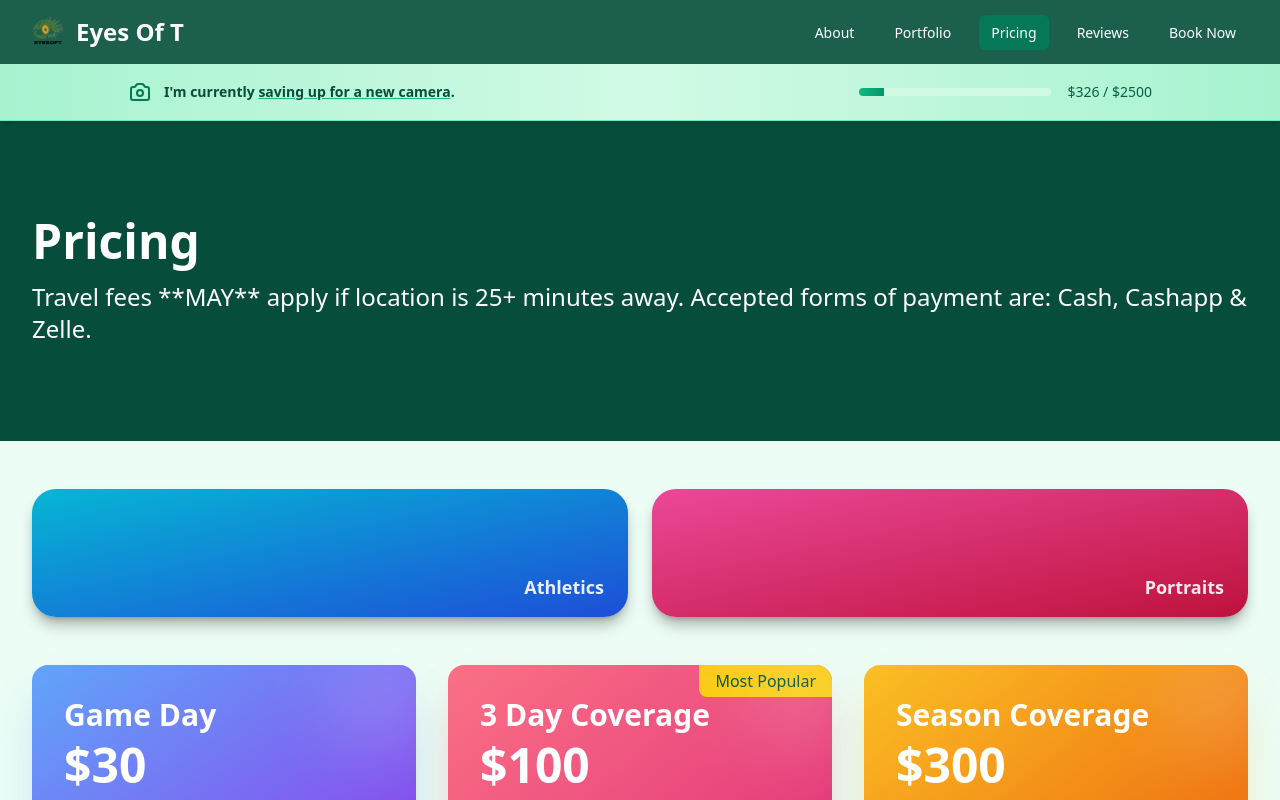
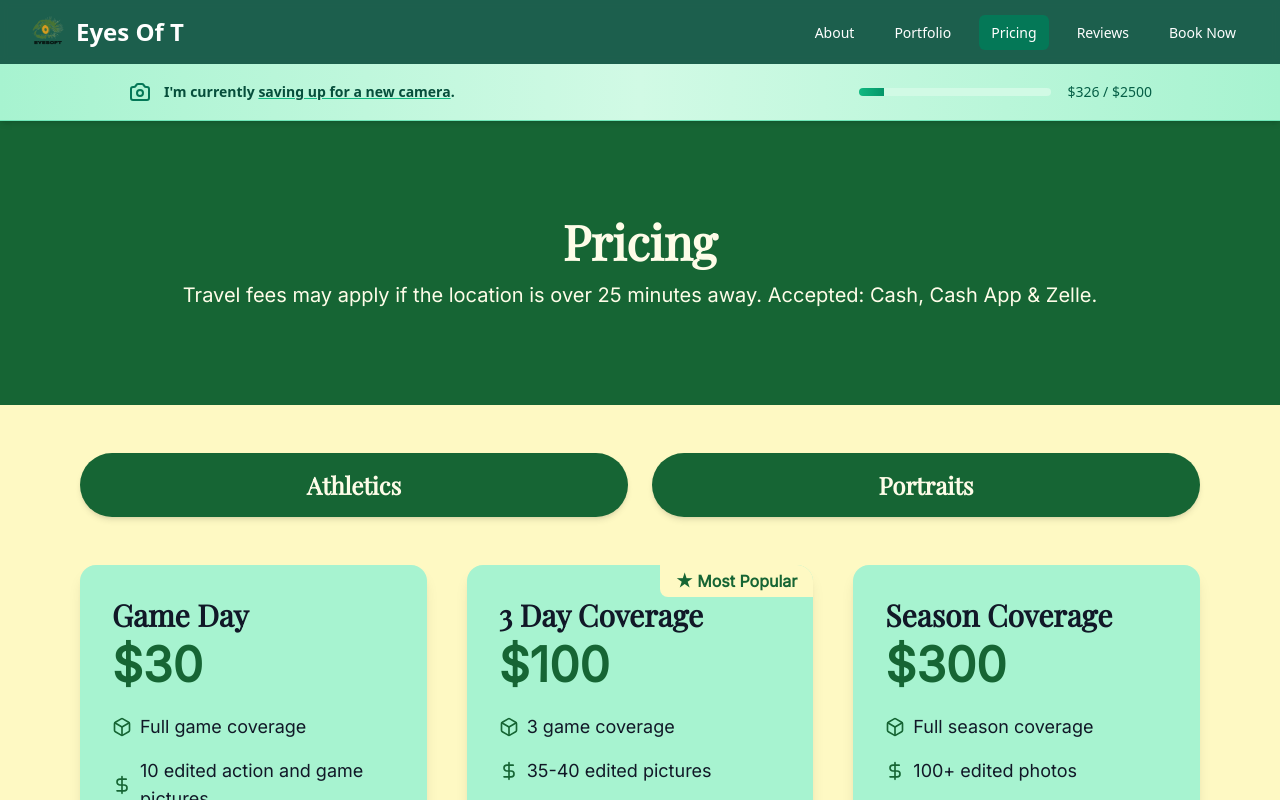
Before and after one commit to wipeoutbusiness/eyesoft, a React (Vite) app: page /pricing in a window 1280 px wide. Both pictures are taken after a click on the button "Athletics". Shown: the top 800 px of the page. Built offline with nearby package versions, Linux system fonts and the light colour scheme; a web font is replaced by a local one; what @convex-dev/auth would draw is missing.

Commit message:
Update Pricing.tsx

```diff
--- a/src/pages/Pricing.tsx
+++ b/src/pages/Pricing.tsx
@@ -1,69 +1,49 @@
 import { useState } from "react";
 import { motion, AnimatePresence } from "framer-motion";
 import { Link } from "react-router-dom";
+import { Box, DollarSign, Clock } from "lucide-react";
 
 export function Pricing() {
-  // Athletics tiers
+  const iconMap = [<Box size={20} />, <DollarSign size={20} />, <Clock size={20} />];
+
   const athleticsPackages = [
     {
       name: "Game Day",
       price: "$30",
-      features: [
-        "Full game coverage",
-        "10 edited action and game pictures"
-      ],
-      color: "from-blue-400 to-purple-600",
-      shadow: "shadow-blue-500/30",
+      features: ["Full game coverage", "10 edited action and game pictures"],
+      popular: false,
     },
     {
       name: "3 Day Coverage",
       price: "$100",
-      features: [
-       "3 game coverage",
-        "35-40 edited pictures",
-        "Simple 30 second mixtape w/ song choice"
-      ],
-      color: "from-rose-400 to-pink-600",
-      shadow: "shadow-rose-500/30",
+      features: ["3 game coverage", "35-40 edited pictures", "30-sec mixtape w/ song"],
       popular: true,
     },
     {
       name: "Season Coverage",
       price: "$300",
-      features: [
-       "Full season coverage",
-        "100+ edited photos shots",
-        "Season Highlight mixtape"
-      ],
-      color: "from-amber-400 to-orange-600",
-      shadow: "shadow-amber-500/30",
+      features: ["Full season coverage", "100+ edited photos", "Highlight mixtape"],
+      popular: false,
     },
   ];
 
-  // Portrait tiers (your original 3 tiers)
   const portraitPackages = [
     {
       name: "Basic",
       price: "$155",
-      features: [
-       "1-hour session",
-        "20 edited photos"
-      ],
-      color: "from-blue-400 to-purple-600",
-      shadow: "shadow-blue-500/30",
+      features: ["1-hour session", "20 edited photos"],
+      popular: false,
     },
     {
       name: "Premium",
       price: "$225",
       features: [
-       "2-hour session",
+        "2-hour session",
         "25 edited photos",
         "Location Consultation",
         "2 outfit changes",
-        "10 photocards of your choice"
+        "10 photocards",
       ],
-      color: "from-rose-400 to-pink-600",
-      shadow: "shadow-rose-500/30",
       popular: true,
     },
     {
@@ -74,56 +54,45 @@ export function Pricing() {
         "35 edited photos",
         "Location Consultation",
         "2 outfit changes",
-        "5 8x10 photos",
-        "All image files"
+        "5 8x10 prints",
+        "All image files",
       ],
-      color: "from-amber-400 to-orange-600",
-      shadow: "shadow-amber-500/30",
+      popular: false,
     },
   ];
 
-  // State to track selected category
   const [selectedCategory, setSelectedCategory] = useState(null);
 
-  // Helper to render package cards
   const renderPackages = (packages) =>
     packages.map((pkg, index) => (
       <Link to="/booking" key={pkg.name}>
         <motion.div
-          initial={{ opacity: 0, y: 30 }}
+          initial={{ opacity: 0, y: 40 }}
           animate={{ opacity: 1, y: 0 }}
-          exit={{ opacity: 0, y: 30 }}
+          exit={{ opacity: 0, y: 40 }}
           transition={{ duration: 0.5, delay: index * 0.15 }}
-          whileHover={{ y: -10, scale: 1.02 }}
-          className={`w-full relative overflow-hidden rounded-2xl bg-gradient-to-br ${pkg.color} text-white p-8 shadow-2xl ${pkg.shadow} cursor-pointer`}
+          whileHover={{
+            y: -8,
+            boxShadow: "0px 0px 20px 2px rgba(20, 83, 45, 0.25)",
+          }}
+          className={`w-full relative overflow-hidden rounded-2xl bg-sage text-charcoal p-8 shadow-lg transition-all`}
         >
           {pkg.popular && (
-            <div className="absolute top-0 right-0 bg-yellow-400 text-emerald-900 px-4 py-1 rounded-bl-lg font-medium">
-              Most Popular
+            <div className="absolute top-0 right-0 bg-beige text-forest px-4 py-1 rounded-bl-lg font-semibold">
+              ★ Most Popular
             </div>
           )}
-          <div className="absolute top-0 right-0 -mt-4 -mr-4 h-24 w-24 rounded-full bg-white/20 blur-2xl" />
-          <h2 className="text-3xl font-bold mb-2">{pkg.name}</h2>
-          <p className="text-5xl font-bold mb-8">{pkg.price}</p>
+          <h2 className="text-3xl font-playfair font-semibold mb-2">{pkg.name}</h2>
+          <p className="text-5xl font-bold mb-6 text-forest">{pkg.price}</p>
           <ul className="space-y-4">
-            {pkg.features.map((feature) => (
+            {pkg.features.map((feature, i) => (
               <motion.li
                 key={feature}
-                className="flex items-center text-lg"
-                whileHover={{ x: 5 }}
+                className="flex items-center text-lg gap-2"
+                whileHover={{ x: 6 }}
               >
-                <svg
-                  className="w-6 h-6 mr-3 flex-shrink-0"
-                  fill="currentColor"
-                  viewBox="0 0 20 20"
-                >
-                  <path
-                    fillRule="evenodd"
-                    d="M16.707 5.293a1 1 0 010 1.414l-8 8a1 1 0 01-1.414 0l-4-4a1 1 0 011.414-1.414L8 12.586l7.293-7.293a1 1 0 011.414 0z"
-                    clipRule="evenodd"
-                  />
-                </svg>
-                {feature}
+                <span className="text-forest">{iconMap[i % iconMap.length]}</span>
+                <span>{feature}</span>
               </motion.li>
             ))}
           </ul>
@@ -136,31 +105,32 @@ export function Pricing() {
       initial={{ opacity: 0 }}
       animate={{ opacity: 1 }}
       transition={{ duration: 0.6 }}
+      className="bg-beige text-charcoal font-inter"
     >
       {/* Header */}
-      <div className="bg-emerald-900 text-white py-24">
-        <div className="max-w-7xl mx-auto px-4 sm:px-6 lg:px-8">
+      <div className="bg-forest text-off-white py-24 text-center">
+        <div className="max-w-6xl mx-auto px-4">
           <motion.h1
-            initial={{ y: 20, opacity: 0 }}
+            initial={{ y: 30, opacity: 0 }}
             animate={{ y: 0, opacity: 1 }}
             transition={{ duration: 0.8 }}
-            className="text-5xl font-bold mb-4"
+            className="text-5xl font-playfair font-bold mb-4"
           >
             Pricing
           </motion.h1>
           <motion.p
             initial={{ y: 20, opacity: 0 }}
             animate={{ y: 0, opacity: 1 }}
-            transition={{ duration: 0.8, delay: 0.2 }}
-            className="text-2xl"
+            transition={{ delay: 0.2, duration: 0.8 }}
+            className="text-xl"
           >
-            Travel fees **MAY** apply if location is 25+ minutes away. Accepted forms of payment are: Cash, Cashapp & Zelle.
+            Travel fees may apply if the location is over 25 minutes away. Accepted: Cash, Cash App & Zelle.
           </motion.p>
         </div>
       </div>
 
-      {/* Buttons to toggle categories */}
-      <div className="max-w-7xl mx-auto px-4 sm:px-6 lg:px-8 py-12 flex flex-col sm:flex-row gap-6 justify-center">
+      {/* Category Buttons */}
+      <div className="max-w-6xl mx-auto px-4 py-12 flex flex-col sm:flex-row gap-6 justify-center">
         {["Athletics", "Portraits"].map((category) => (
           <motion.button
             key={category}
@@ -171,24 +141,15 @@ export function Pricing() {
             }
             whileHover={{ scale: 1.05 }}
             whileTap={{ scale: 0.95 }}
-            className={`relative flex-1 rounded-3xl py-16 bg-gradient-to-br ${
-              category === "Athletics"
-                ? "from-cyan-500 to-blue-700"
-                : "from-pink-500 to-rose-700"
-            } text-white font-extrabold text-4xl shadow-lg shadow-black/30
-            cursor-pointer select-none
-            `}
+            className={`flex-1 text-2xl font-bold font-playfair rounded-full px-8 py-4 transition-all shadow-md bg-forest text-off-white`}
           >
-            {/* Title at bottom right */}
-            <span className="absolute bottom-4 right-6 text-lg font-semibold opacity-90">
-              {category}
-            </span>
+            {category}
           </motion.button>
         ))}
       </div>
 
-      {/* Show packages for selected category with animation */}
-      <div className="max-w-7xl mx-auto px-4 sm:px-6 lg:px-8 pb-20">
+      {/* Packages */}
+      <div className="max-w-6xl mx-auto px-4 pb-20">
         <AnimatePresence mode="wait">
           {selectedCategory === "Athletics" && (
             <motion.div
@@ -197,7 +158,7 @@ export function Pricing() {
               animate={{ opacity: 1, y: 0 }}
               exit={{ opacity: 0, y: 50 }}
               transition={{ duration: 0.6 }}
-              className="grid grid-cols-1 sm:grid-cols-2 lg:grid-cols-3 gap-8"
+              className="grid grid-cols-1 sm:grid-cols-2 lg:grid-cols-3 gap-10"
             >
               {renderPackages(athleticsPackages)}
             </motion.div>
@@ -209,7 +170,7 @@ export function Pricing() {
               animate={{ opacity: 1, y: 0 }}
               exit={{ opacity: 0, y: 50 }}
               transition={{ duration: 0.6 }}
-              className="grid grid-cols-1 sm:grid-cols-2 lg:grid-cols-3 gap-8"
+              className="grid grid-cols-1 sm:grid-cols-2 lg:grid-cols-3 gap-10"
             >
               {renderPackages(portraitPackages)}
             </motion.div>
```
